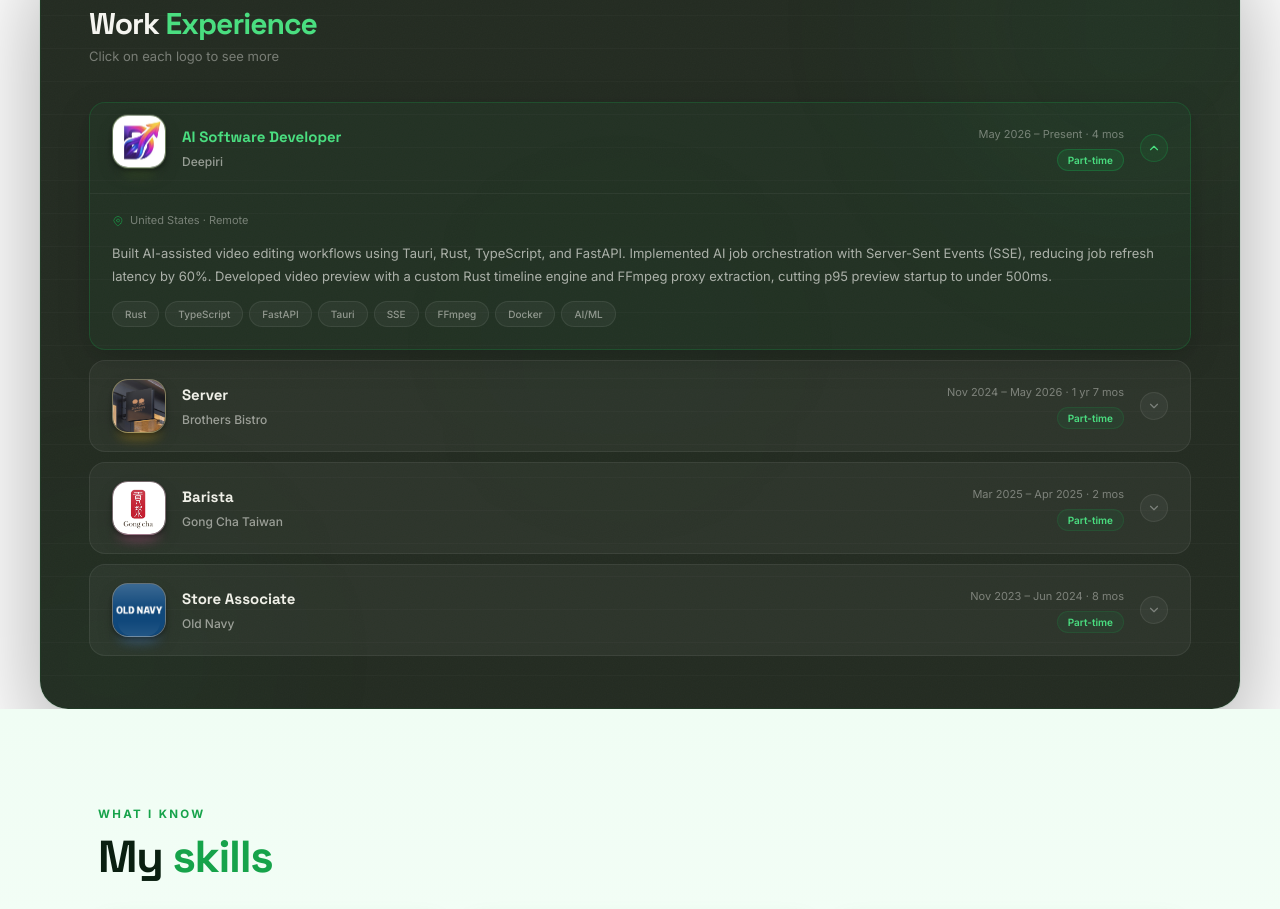
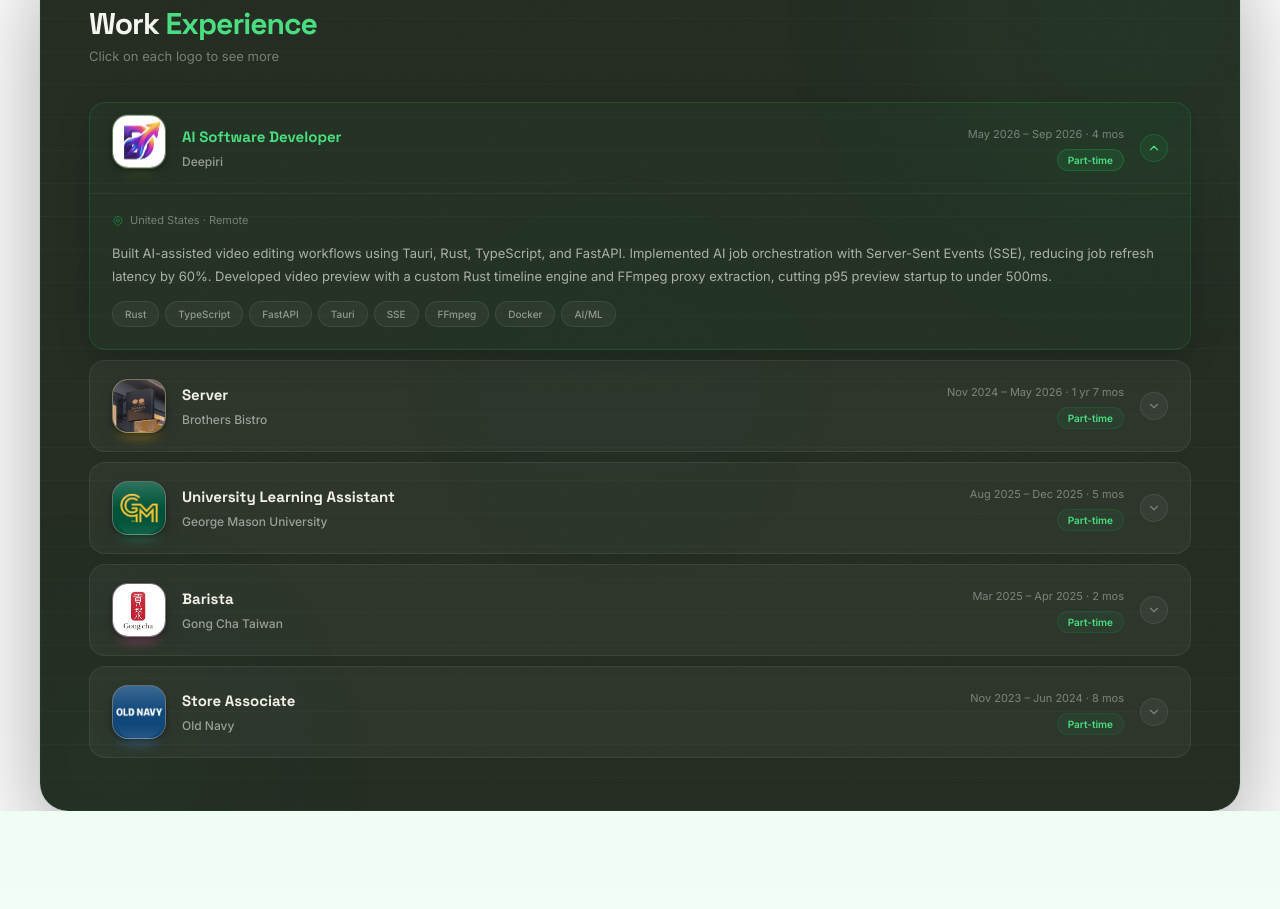
Before and after one commit to nhuynh30/QuanHuynh_Portfolio, a React (Vite) app: page / in a window 1280 px wide. Shown: the part 2580-3489 px from the top of the page. Built offline with nearby package versions, Linux system fonts and the light colour scheme.

Commit message:
update resume

```diff
--- a/src/components/Experience.css
+++ b/src/components/Experience.css
@@ -168,6 +168,7 @@
 .logo-gc .logo-card { background: linear-gradient(145deg, rgba(244,114,182,0.25), rgba(180,50,120,0.15)); color: #f472b6; }
 .logo-on .logo-card { background: linear-gradient(145deg, rgba(96,165,250,0.25), rgba(40,80,200,0.15)); color: #60a5fa; }
 .logo-dp .logo-card { background: linear-gradient(145deg, rgba(163,230,53,0.25), rgba(80,140,20,0.15)); color: #a3e635; }
+.logo-gm .logo-card { background: linear-gradient(145deg, rgba(52,211,153,0.2), rgba(0,122,61,0.13)); color: #34d399; }
 
 /* floating colored shadow beneath */
 .logo-shadow {
@@ -183,6 +184,7 @@
 .logo-gc-item .logo-shadow { background: rgba(244,114,182,0.4); }
 .logo-on-item .logo-shadow { background: rgba(96,165,250,0.4); }
 .logo-dp-item .logo-shadow { background: rgba(163,230,53,0.4); }
+.logo-gm-item .logo-shadow { background: rgba(52,211,153,0.32); }
 
 /* hover — pops out of screen */
 .logo-box:hover { transform: translateY(-6px) scale(1.08) rotateX(8deg); }
--- a/src/components/Experience.jsx
+++ b/src/components/Experience.jsx
@@ -8,7 +8,7 @@ const jobs = [
     role: 'AI Software Developer',
     company: 'Deepiri',
     type: 'Part-time',
-    dates: 'May 2026 – Present · 4 mos',
+    dates: 'May 2026 – Sep 2026 · 4 mos',
     location: 'United States · Remote',
     desc: 'Built AI-assisted video editing workflows using Tauri, Rust, TypeScript, and FastAPI. Implemented AI job orchestration with Server-Sent Events (SSE), reducing job refresh latency by 60%. Developed video preview with a custom Rust timeline engine and FFmpeg proxy extraction, cutting p95 preview startup to under 500ms.',
     tags: ['Rust', 'TypeScript', 'FastAPI', 'Tauri', 'SSE', 'FFmpeg', 'Docker', 'AI/ML'],
@@ -33,6 +33,20 @@ const jobs = [
   },
   {
     id: 2,
+    role: 'University Learning Assistant',
+    company: 'George Mason University',
+    type: 'Part-time',
+    dates: 'Aug 2025 – Dec 2025 · 5 mos',
+    location: 'Fairfax, Virginia · On-site',
+    desc: 'Assisted students during CS 112 Python labs by explaining programming concepts, debugging code, and guiding students through lab exercises.',
+    tags: ['Python', 'Teaching', 'Debugging', 'Mentorship', 'Communication'],
+    colorClass: 'logo-gm',
+    shadowClass: 'logo-gm-item',
+    initials: 'GM',
+    logo: '/assets/schoologo.png',
+  },
+  {
+    id: 3,
     role: 'Barista',
     company: 'Gong Cha Taiwan',
     type: 'Part-time',
@@ -46,7 +60,7 @@ const jobs = [
     logo: '/assets/gc.png',
   },
   {
-    id: 3,
+    id: 4,
     role: 'Store Associate',
     company: 'Old Navy',
     type: 'Part-time',
```
Also changed, not shown: 1 other file (tests, documents, lock files or other folders).
